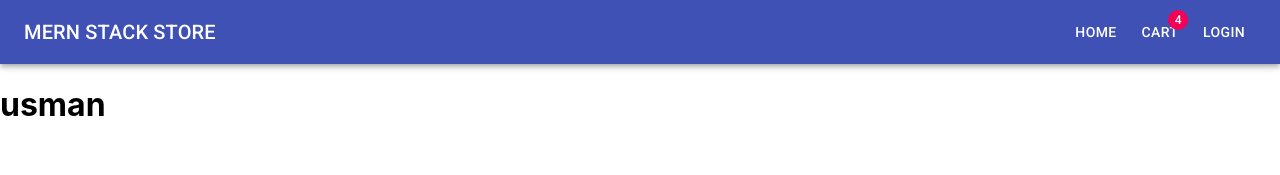
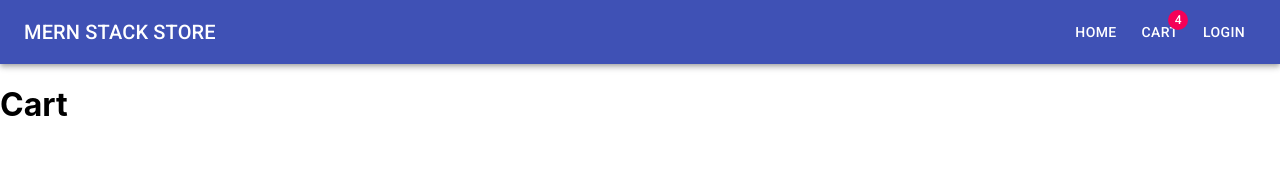
Before and after one commit to RanaUsman3131/Mern-blogging, a React (Create React App) app: page /Cart in a window 1280 px wide. Before the commit this address led to /. Shown: the top 175 px of the page. Built offline with nearby package versions, Linux system fonts and the light colour scheme.

Commit message:
Pages Createsd

```diff
--- a/src/Components/CommonComponent/Navbar.jsx
+++ b/src/Components/CommonComponent/Navbar.jsx
@@ -35,7 +35,7 @@ export default function Navbar() {
            <Link to='/' className="logo-name">MERN STACK STORE</Link>
           </Typography>
           <Button color="inherit" onClick={()=> homeRouter('/')}>HOME</Button>
-          <Button color="inherit">
+          <Button color="inherit" onClick={()=> homeRouter('/Cart')}>
           <Badge badgeContent={4} color="secondary">
              Cart
             </Badge>
--- /dev/null
+++ b/src/Components/Pages/Cart.jsx
@@ -0,0 +1,11 @@
+import React from 'react'
+
+const Cart=()=> {
+    return (
+        <div>
+            <h1>Cart</h1>
+        </div>
+    )
+}
+
+export default Cart;
--- a/src/Router/Router.jsx
+++ b/src/Router/Router.jsx
@@ -1,11 +1,13 @@
 import React from 'react'
 import { Switch, Route,Redirect} from 'react-router-dom';
-import Home from '../Pages/Home';
+import Home from '../Components/Pages/Home';
+import Cart from '../Components/Pages/Cart';
 const Router=()=> {
     return (
         <div>
             <Switch>
                 <Route exact path="/" component={Home} />
+                <Route exact path="/Cart" component={Cart} />
                 <Redirect to='/' />
             </Switch>
         </div>
```
Also changed, not shown: src/Components/Pages/Home.jsx (renamed from src/Pages/Home.jsx).
